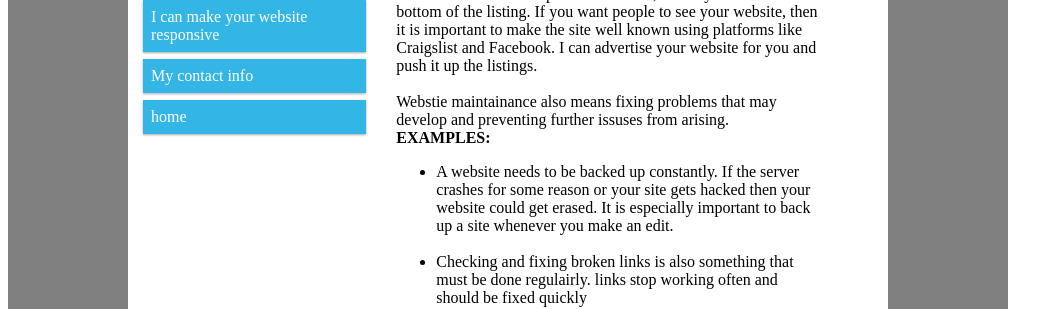
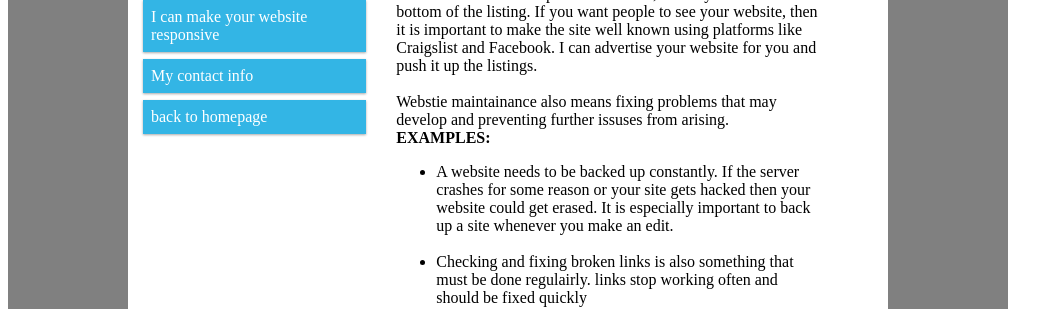
Before and after one commit to kogamikirito/kogamikirito.github.io, a Jekyll site: the page maintain/index.html, which Jekyll copies as it is, in a window 1280 px wide. Shown: the part 257-566 px from the top of the page, without its empty margins (0-1063 px from the left). Built offline with Jekyll 4.4.1, drawn with Linux system fonts in a browser that asks for light colours.

Commit message:
Update index.html

```diff
--- a/maintain/index.html
+++ b/maintain/index.html
@@ -155,7 +155,7 @@
 
 <li><a href="/contact info" class="ten">My contact info</a></li>
 
-    <li><a href="/index.html" class="ten">home</a></li>
+    <li><a href="/index.html" class="ten"> back to homepage</a></li>
 
 </ul>
 </div>
```
